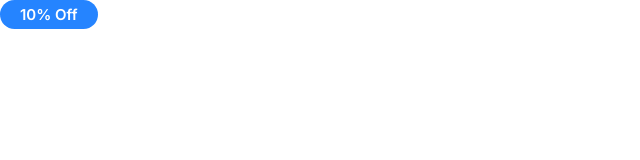
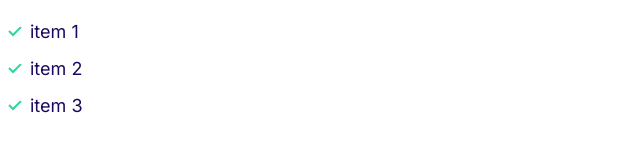
Before and after one commit to LiamSG02/MoshifyApp, a plain HTML site: page index.html in a window 1280 px wide. Shown: the whole page, without its empty margins (0-640 px from the left). Drawn offline with Linux system fonts and the light colour scheme.

Commit message:
Built vertical and horizontal lists

```diff
--- a/css/styles.css
+++ b/css/styles.css
@@ -122,3 +122,31 @@ a {
     font-size: 1.2rem;
   }
 }
+
+/* Lists */
+.list {
+  list-style: none;
+  padding-left: 0;
+  color: var(--color-headings);
+}
+
+.list--inline .list__item {
+  display: inline-block;
+  margin-right: 2rem;
+}
+
+.list--tick {
+  list-style-image: url(../images/tick.svg);
+  padding-left: 3rem;
+}
+
+.list--tick .list__item {
+  padding-left: 0.5rem;
+  margin-bottom: 1rem;
+}
+
+@media screen and (min-width: 1024px) {
+  .list--tick .list__item {
+    padding-left: 0;
+  }
+}
--- a/index.html
+++ b/index.html
@@ -12,6 +12,10 @@
      <link rel="stylesheet" href="css/styles.css"/>
  </head>
  <body>
-   <span class="badge badge--primary">10% Off</span>
+   <ul class="list list--tick">
+       <li class="list__item">item 1</li>
+       <li class="list__item">item 2</li>
+       <li class="list__item">item 3</li>
+   </ul>
  </body>
  </html>
```
Also changed, not shown: components/lists.html (added, +5 -0 lines), images/tick.svg (added).
